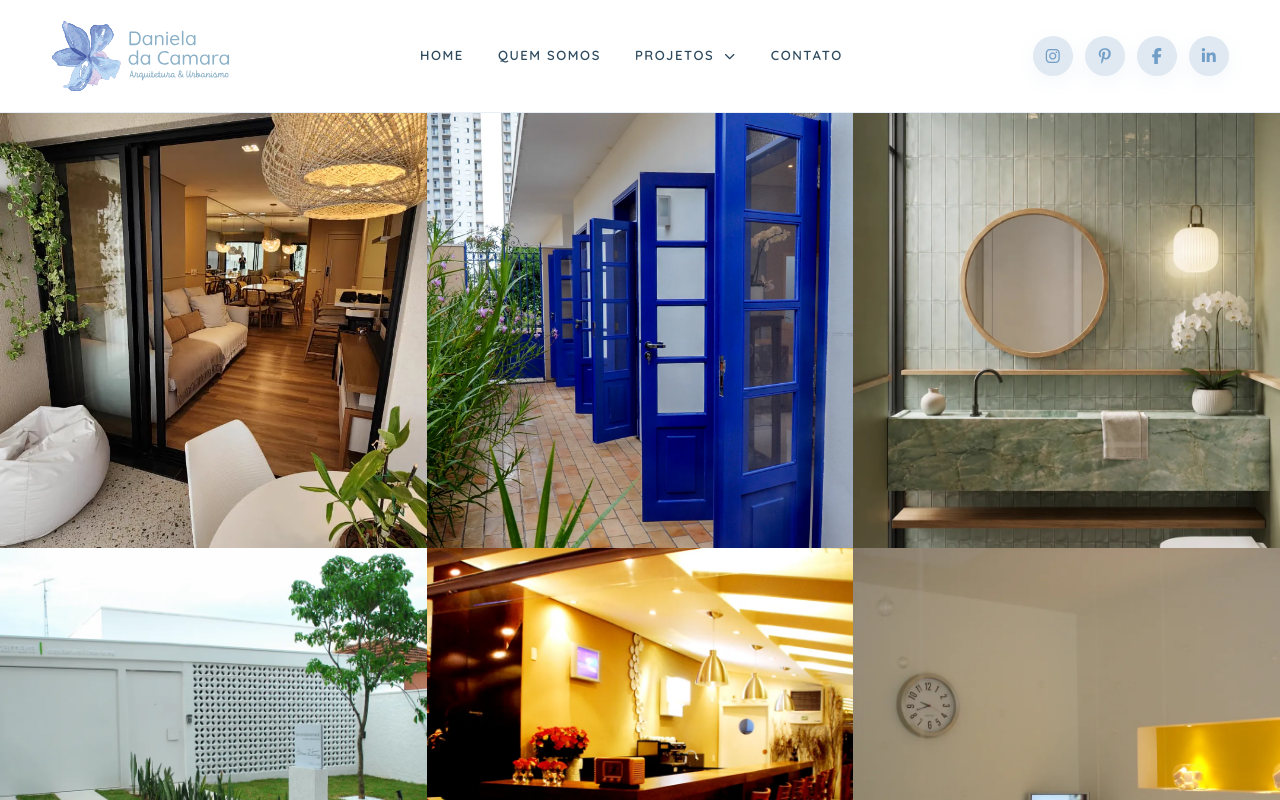
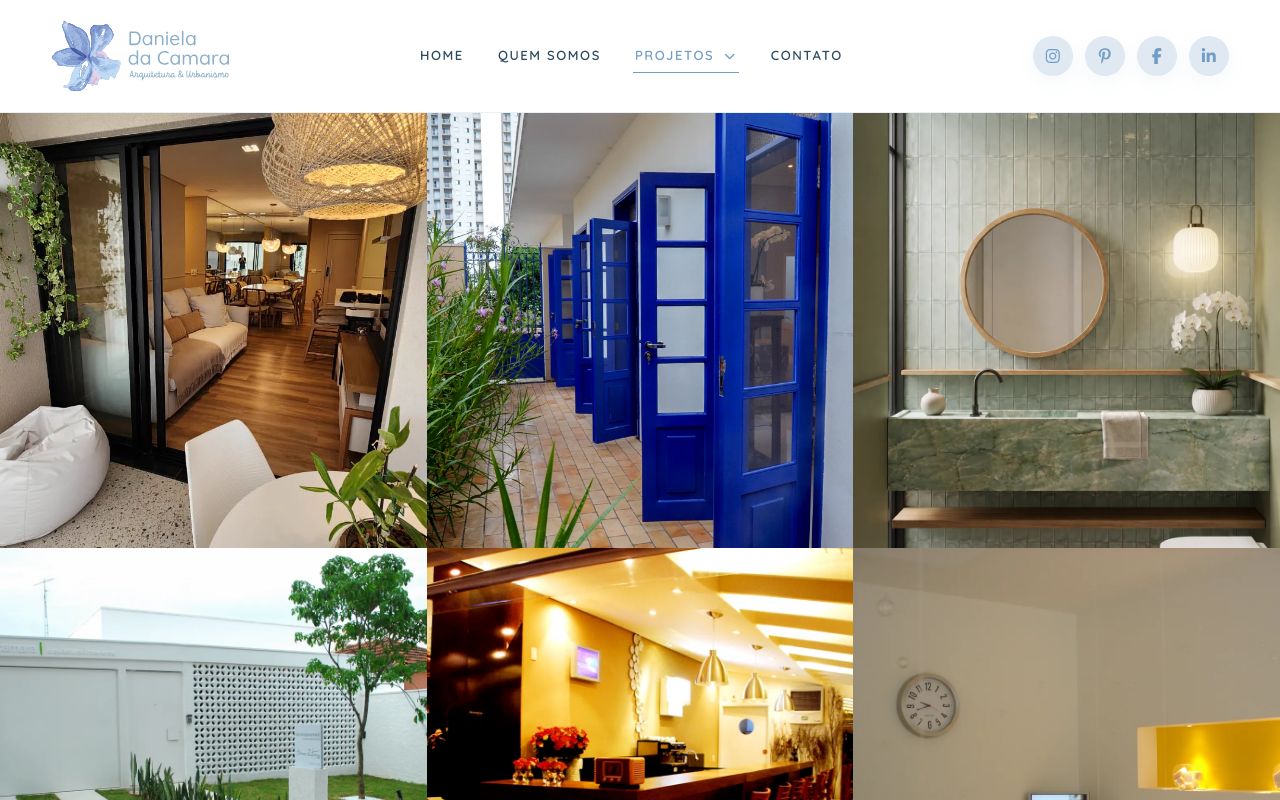
Before and after one commit to thlsgst/Site-Daniela-da-Camara, a plain HTML site: page projetos.html in a window 1280 px wide. Shown: the top 800 px of the page. Drawn offline with Linux system fonts and the light colour scheme.

Commit message:
destacar menu Projetos nas páginas de projeto
Co-Authored-By: Claude Opus 5.5 <noreply@anthropic.com>

```diff
--- a/projetos.html
+++ b/projetos.html
@@ -26,7 +26,7 @@
           <li><a href="quem-somos.html" class="nav-link">Quem Somos</a></li>
 
           <li class="has-submenu" id="projectsMenu">
-            <button class="submenu-toggle nav-button" id="submenuToggle" type="button" aria-expanded="false" aria-controls="projectsSubmenu">
+            <button class="submenu-toggle nav-button active" id="submenuToggle" type="button" aria-expanded="false" aria-controls="projectsSubmenu">
               Projetos
               <i class="fa-solid fa-chevron-down"></i>
             </button>
--- a/style.css
+++ b/style.css
@@ -213,6 +213,7 @@ img,
 .nav-link:hover::after,
 .nav-button:hover::after,
 .nav-link.active::after,
+.nav-button.active::after,
 .has-submenu.open .nav-button::after {
   transform: scaleX(1);
 }
```
Also changed, not shown: projeto-apartamento-terraco-vila-bela.html (+1 -1 lines), projeto-casa-eliana.html (+1 -1 lines), projeto-casa-jatobas.html (+1 -1 lines), projeto-sutti-advogados.html (+1 -1 lines).
